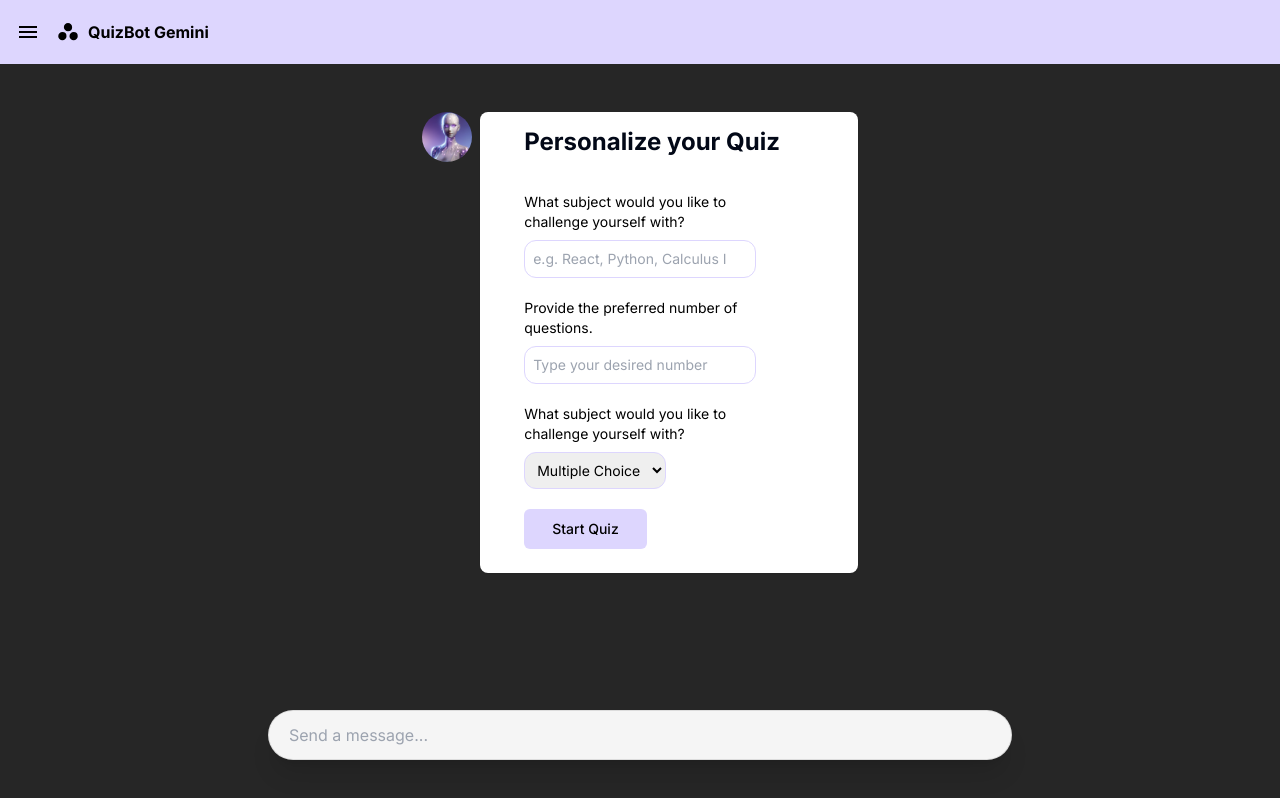
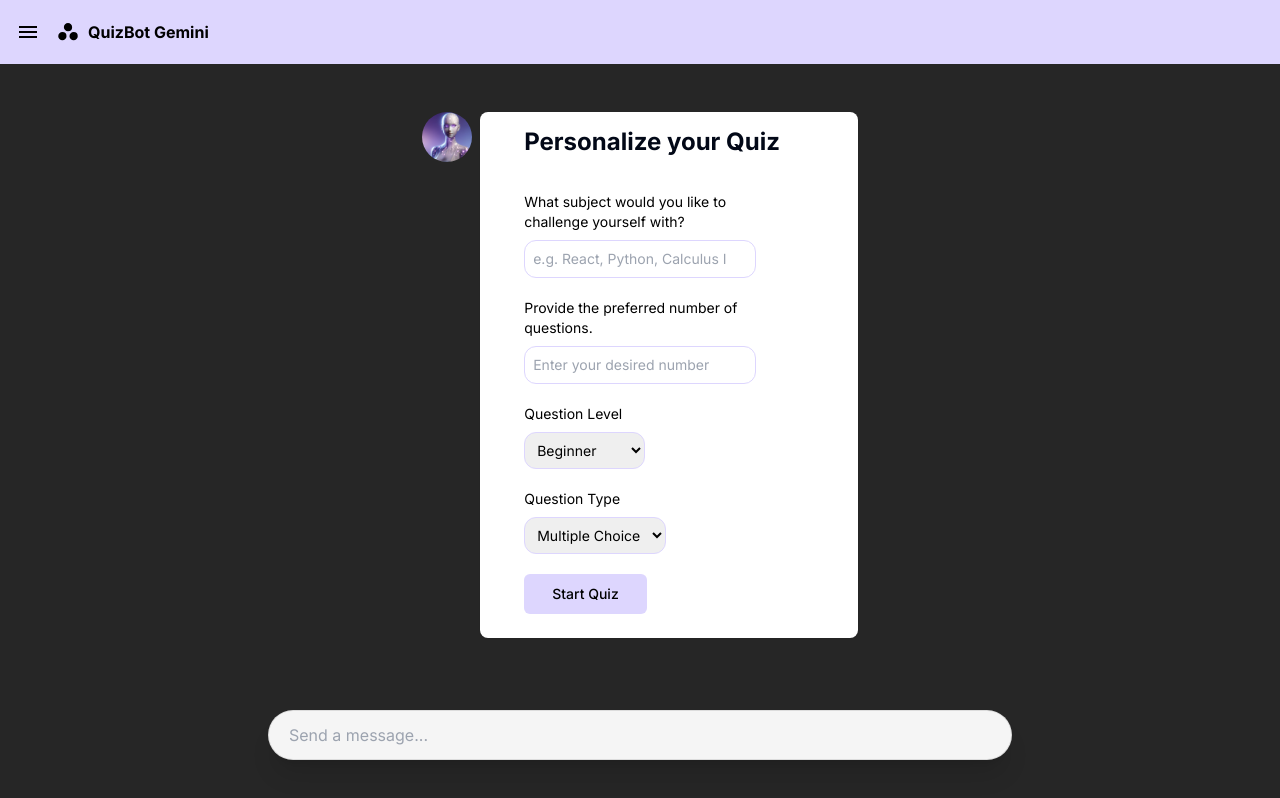
Before and after one commit to rukaiah-edhah/QuizBotGemini, a Next.js app in the folder quiz-bot-gemini/: page /chat in a window 1280 px wide. Built offline with nearby package versions, Linux system fonts and the light colour scheme.

Commit message:
Added an extra field to the chat startup questions

```diff
--- a/quiz-bot-gemini/components/Chatpage/chat-setup-questions.tsx
+++ b/quiz-bot-gemini/components/Chatpage/chat-setup-questions.tsx
@@ -19,11 +19,19 @@ export default function ChatSetupQuestions(){
                     <input
                         type="text"
                         className="w-full border border-violet-200 focus:outline-none focus:border-black/40 p-2 rounded-xl mt-2"
-                        placeholder="Type your desired number"
+                        placeholder="Enter your desired number"
                     />
                 </div>
                 <div className="w-full my-5">
-                    <p>What subject would you like to challenge yourself with?</p>
+                    <p>Question Level</p>
+                    <select id="question-level" name="question-level" className="border border-violet-200 p-2 rounded-xl mt-2 focus:outline-none ">
+                        <option value="Beginner">Beginner</option>
+                        <option value="Intermediate">Intermediate</option>
+                        <option value="Advanced">Advanced</option>
+                    </select>
+                </div>
+                <div className="w-full my-5">
+                    <p>Question Type</p>
                     <select id="question-type" name="question-type" className="border border-violet-200 p-2 rounded-xl mt-2 focus:outline-none ">
                         <option value="multiple choice">Multiple Choice</option>
                         <option value="true/false">True/False</option>
--- a/quiz-bot-gemini/components/Homepage/Navbar.tsx
+++ b/quiz-bot-gemini/components/Homepage/Navbar.tsx
@@ -5,12 +5,12 @@ import ResNavbar from "./ResNavbar";
 
 export const navItems = [
     {
-        name: 'Home',
+        name: 'QuizBot Gemini',
         path: '#'
     },
     {
-        name: 'QuizBot Gemini',
-        path: '#'
+        name: 'Quizzara',
+        path: '/chat'
     },
     {
         name: 'Contact Us',
@@ -23,7 +23,7 @@ export const navItems = [
 ]
 
 export const title = [...navItems.filter(items => items.name === 'QuizBot Gemini')]
-export const end = [...navItems.slice(-2)]
+export const end = [...navItems.slice(-3)]
 
 export default function Navbar(){
     return(
--- a/quiz-bot-gemini/components/Homepage/ResNavbar.tsx
+++ b/quiz-bot-gemini/components/Homepage/ResNavbar.tsx
@@ -32,7 +32,7 @@ export default function ResNavbar(){
                     </SheetHeader>
                     <div className="flex flex-col items-center justify-center p-10 gap-2">
                         <ul className="flex flex-col gap-2 text-center w-full">
-                            {navItems.slice(0, 1).map((items: any) => (
+                            {navItems.slice(0, -4).map((items: any) => (
                                 <div key={items.name}>
                                         <li className="w-full border border-white border-opacity-10 p-2 rounded-xl">
                                             <SheetClose asChild>
```
